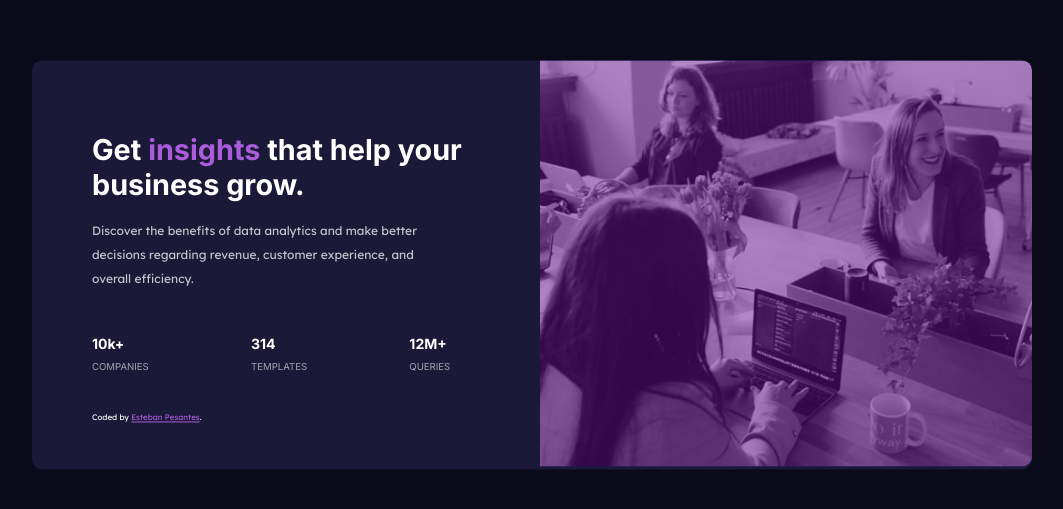
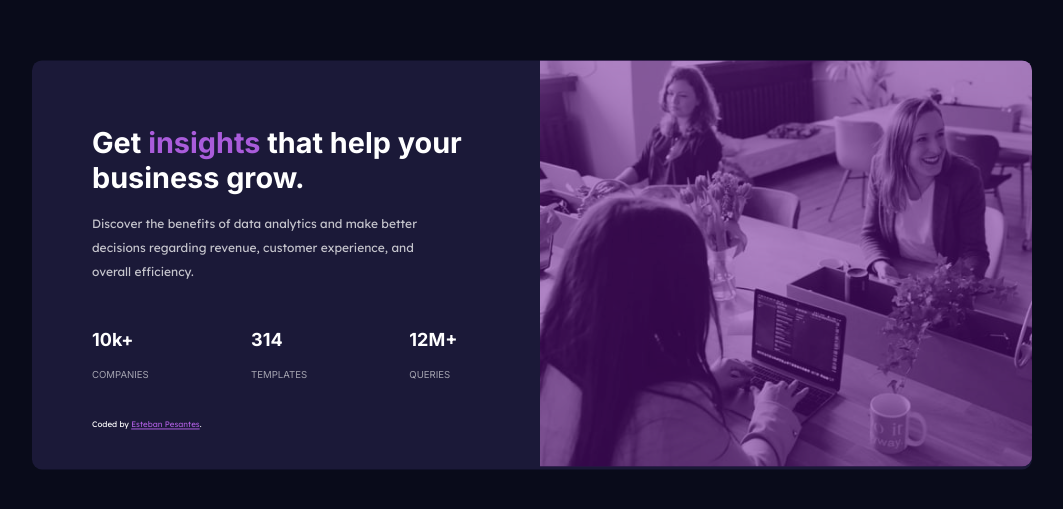
Before and after one commit to estebanp2022/Stats-Preview-Card, a plain HTML site: page index.html in a window 1280 px wide. Shown: the part 135-644 px from the top of the page, without its empty margins (108-1171 px from the left). Drawn offline with Linux system fonts and the light colour scheme.

Commit message:
accessibility update

```diff
--- a/index.html
+++ b/index.html
@@ -32,15 +32,15 @@
           </p>
           <div class="stats">
             <div>
-              <h3>10k+</h3>
+              <h2>10k+</h2>
               <p class="stat-headings">companies</p>
             </div>
             <div>
-              <h3>314</h3>
+              <h2>314</h2>
               <p class="stat-headings">templates</p>
             </div>
             <div>
-              <h3>12M+</h3>
+              <h2>12M+</h2>
               <p class="stat-headings stat-headings-last">queries</p>
             </div>
           </div>
@@ -54,19 +54,15 @@
           </div>
         </section>
 
-        <section class="right-section">
+        <div class="right-section">
           <picture>
-            <!-- <source
-              srcset="./images/image-header-desktop.jpg"
-              media="(max-width: 1440px)"
-            /> -->
             <source
               srcset="./images/image-header-mobile.jpg"
               media="(max-width: 375px)"
             />
             <img src="./images/image-header-desktop.jpg" alt="office team" />
           </picture>
-        </section>
+        </div>
       </div>
     </main>
   </body>
```
Also changed, not shown: 1 other file.
